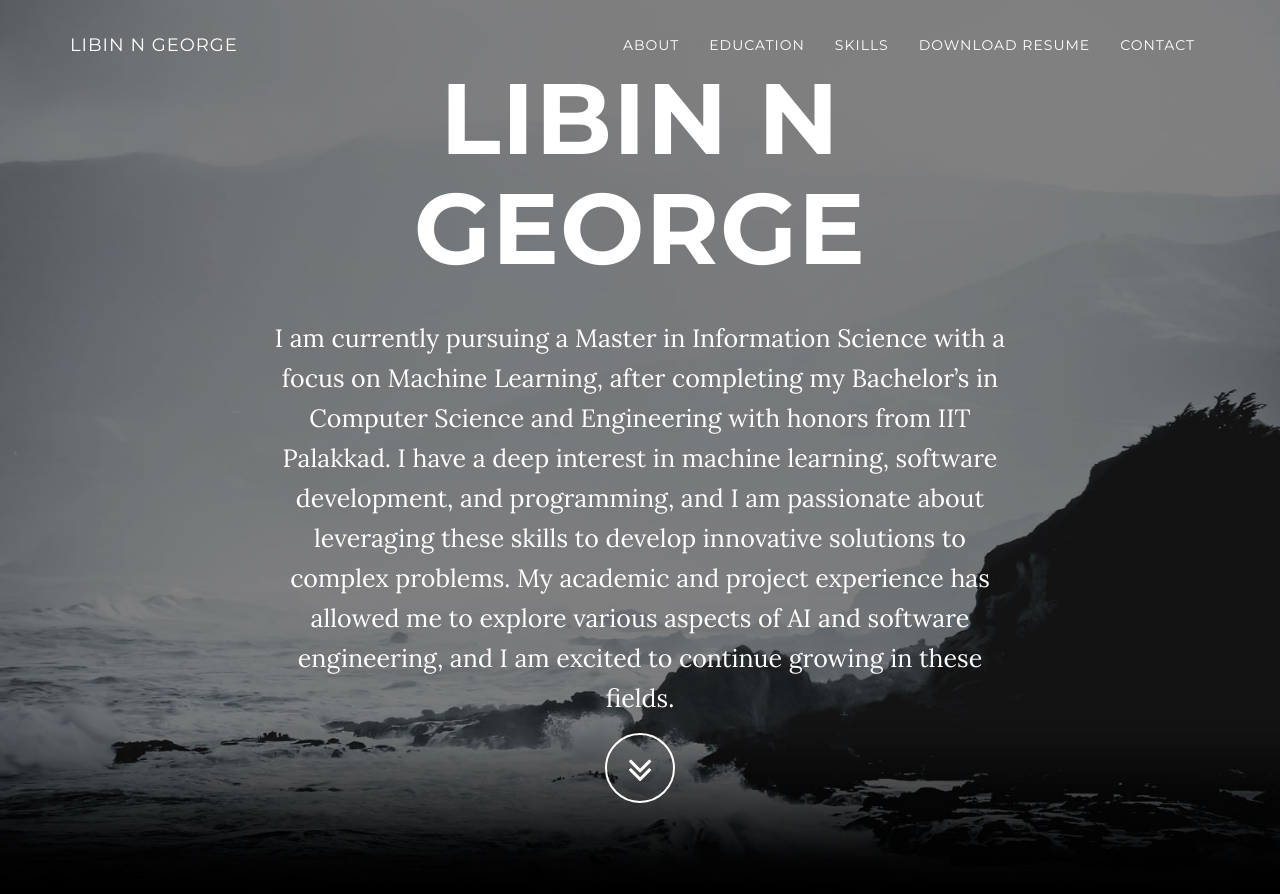
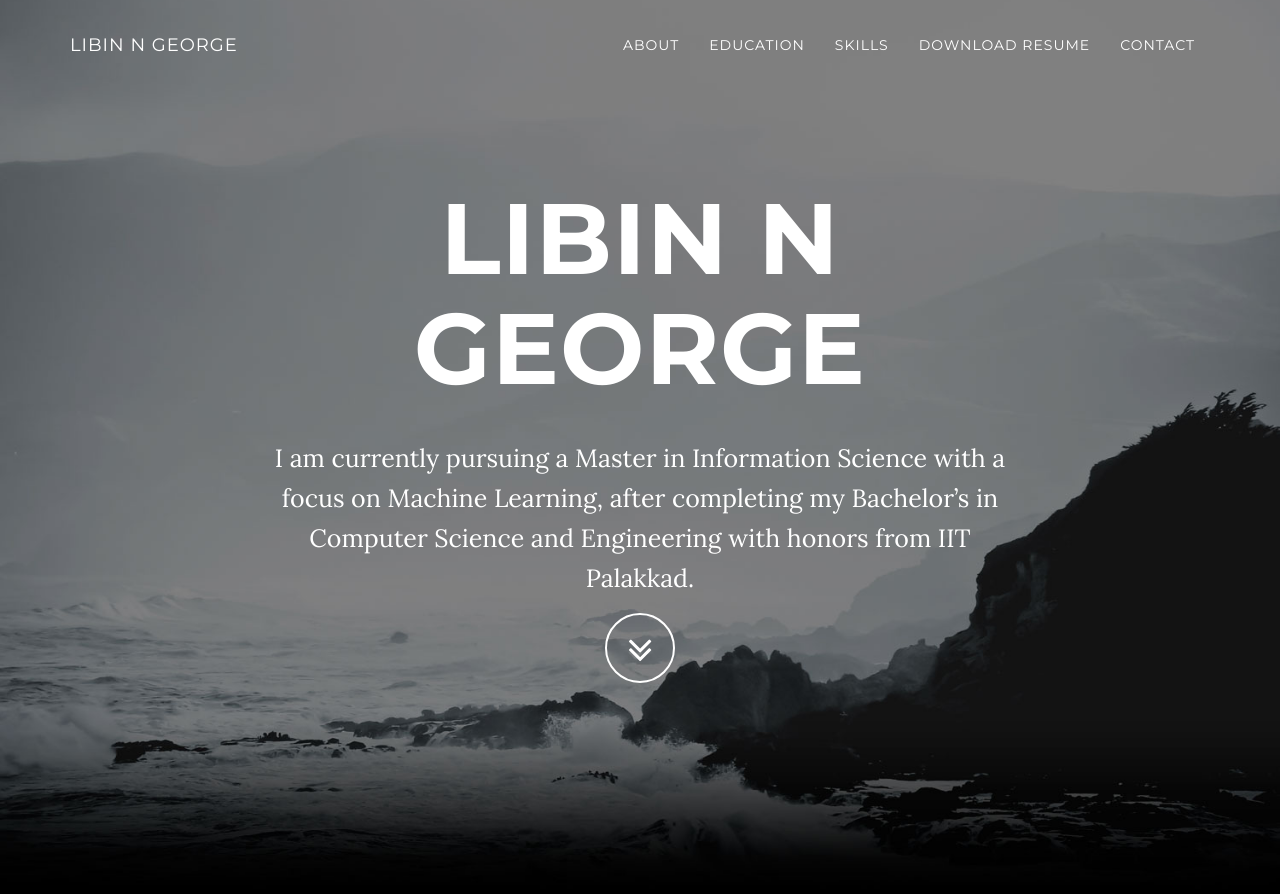
Before and after one commit to libin-n-g/MyProfile, a Jekyll site: the page built from index.html, in a window 1280 px wide and 900 px high. Shown: the top 894 px of the window. Built offline with Jekyll 4.4.1, drawn with Linux system fonts in a browser that asks for light colours; some of the changed text lies outside the part shown.

Commit message:
Updates the profile

```diff
--- a/_config.yml
+++ b/_config.yml
@@ -3,7 +3,7 @@ title: Libin N George
 emaila: libinngeorge@gmail.com
 email: libinngeorge@arizona.edu
 url: https://libin-n-g.github.io/MyProfile/
-description: "I am currently pursuing a Master in Information Science with a focus on Machine Learning, after completing my Bachelor’s in Computer Science and Engineering with honors from IIT Palakkad. I have a deep interest in machine learning, software development, and programming, and I am passionate about leveraging these skills to develop innovative solutions to complex problems. My academic and project experience has allowed me to explore various aspects of AI and software engineering, and I am excited to continue growing in these fields. "
+description: "I am currently pursuing a Master in Information Science with a focus on Machine Learning, after completing my Bachelor’s in Computer Science and Engineering with honors from IIT Palakkad. "
 baseurl: /MyProfile
 # Color settings (hex-codes without the leading hash-tag)
 color:
--- a/_includes/about.html
+++ b/_includes/about.html
@@ -3,7 +3,7 @@
         <div class="row">
             <div class="col-lg-8 col-lg-offset-2">
                 <h2>About Me</h2>
-                <p>I am an enthusiastic learner who likes to learn challenging Topics and complete Challenging Tasks. Topics of My Interest include Machine Learning, especially Computer Vision. I also Likes to write secure codes which will provide enough flexibility. </p>
+                <p>I’m a passionate learner who thrives on tackling challenging topics and projects. My interests lie in machine learning, particularly in computer vision, large language models, and natural language processing. I also enjoy writing secure and flexible code. With a deep fascination for machine learning, software development, and programming, I’m dedicated to using these skills to create innovative solutions for complex problems. My academic background and project experience have provided me with a broad understanding of AI and software engineering, and I’m eager to continue expanding my expertise in these areas.</p>
             </div>
         </div>
     </section>
```
